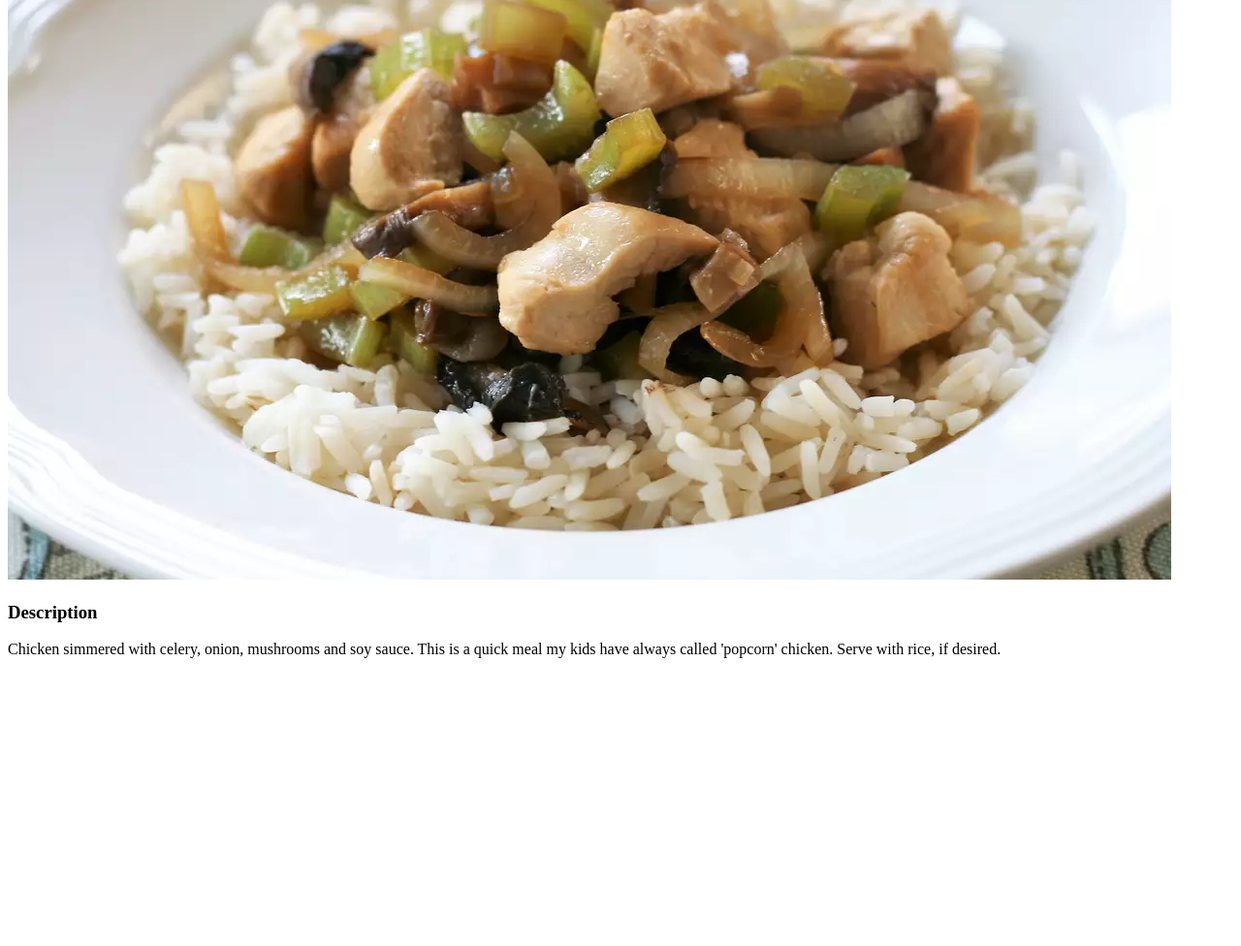
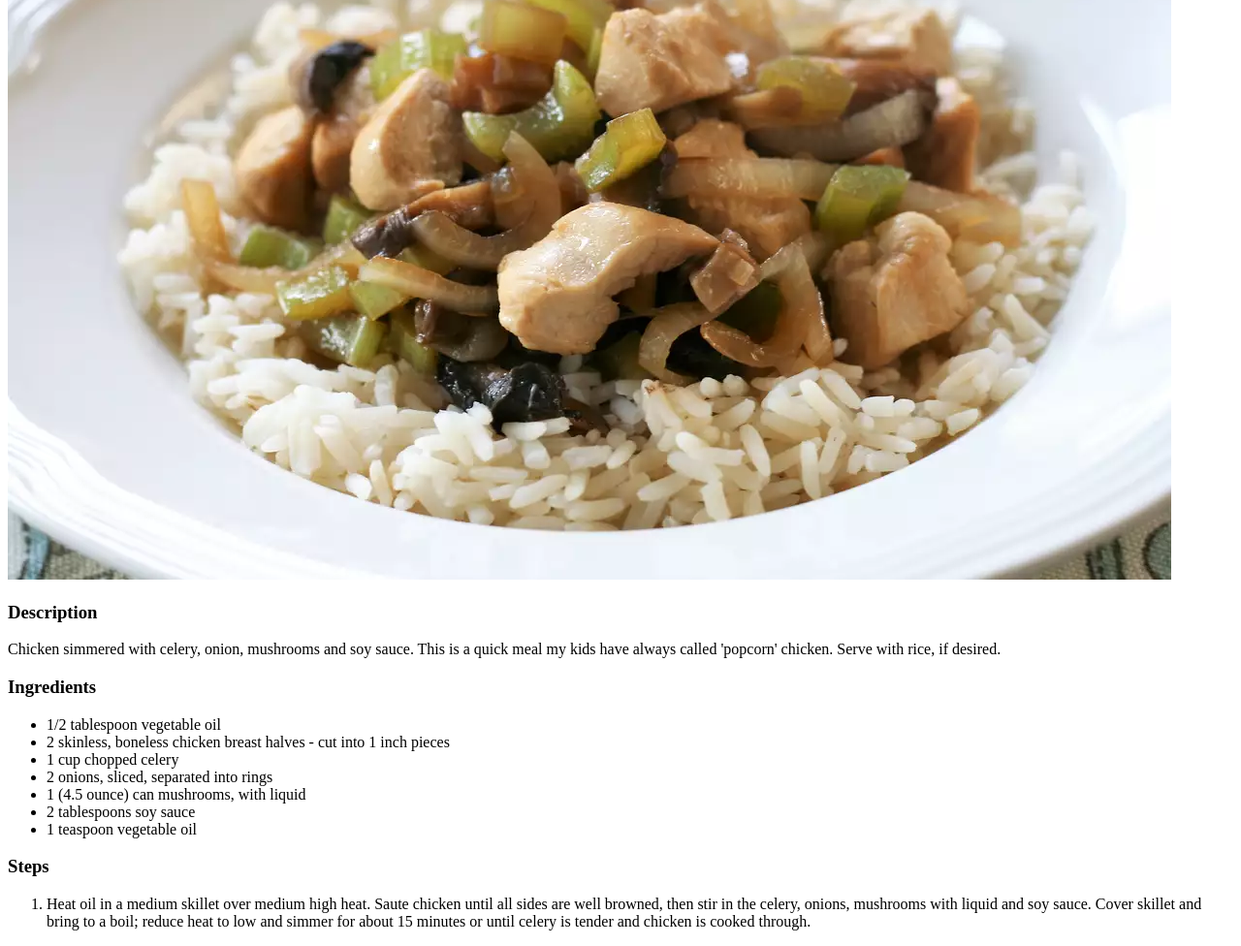
Before and after one commit to RionaWestphal/odin-recipes, a plain HTML site: page recipes/quick-chick.html in a window 1280 px wide. Shown: the part 157-1133 px from the top of the page at 97% size. Before the commit the page ends 852 px from the top, so only its background shows below. Drawn offline with Linux system fonts and the light colour scheme.

Commit message:
Add ingredients and steps to Quick Chick

```diff
--- a/recipes/quick-chick.html
+++ b/recipes/quick-chick.html
@@ -4,12 +4,26 @@
     <meta charset="UTF-8">
     <meta http-equiv="X-UA-Compatible" content="IE=edge">
     <meta name="viewport" content="width=device-width, initial-scale=1.0">
-    <title>Document</title>
+    <title>Quick Chick</title>
 </head>
 <body>
     <h1>Quick Chick</h1>
     <img src="../img/quick-chick.jpg" alt="quick chick">
     <h3>Description</h3>
     <p>Chicken simmered with celery, onion, mushrooms and soy sauce. This is a quick meal my kids have always called 'popcorn' chicken. Serve with rice, if desired.</p>
+    <h3>Ingredients</h3>
+    <ul>
+        <li>1/2 tablespoon vegetable oil</li>
+        <li>2 skinless, boneless chicken breast halves - cut into 1 inch pieces</li>
+        <li>1 cup chopped celery</li>
+        <li>2 onions, sliced, separated into rings</li>
+        <li>1 (4.5 ounce) can mushrooms, with liquid</li>
+        <li>2 tablespoons soy sauce</li>
+        <li>1 teaspoon vegetable oil</li>
+    </ul>
+    <h3>Steps</h3>
+    <ol>
+        <li>Heat oil in a medium skillet over medium high heat. Saute chicken until all sides are well browned, then stir in the celery, onions, mushrooms with liquid and soy sauce. Cover skillet and bring to a boil; reduce heat to low and simmer for about 15 minutes or until celery is tender and chicken is cooked through.</li>
+    </ol>
 </body>
 </html>
```
